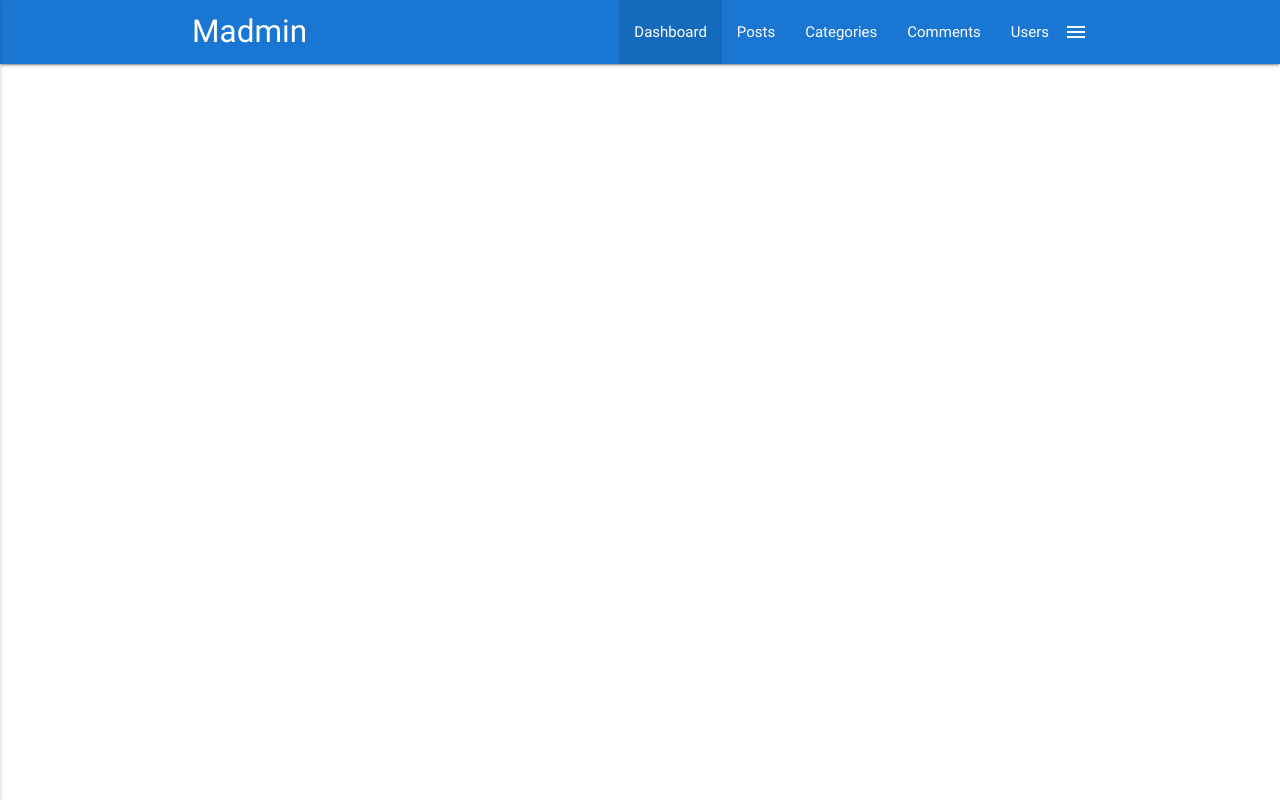
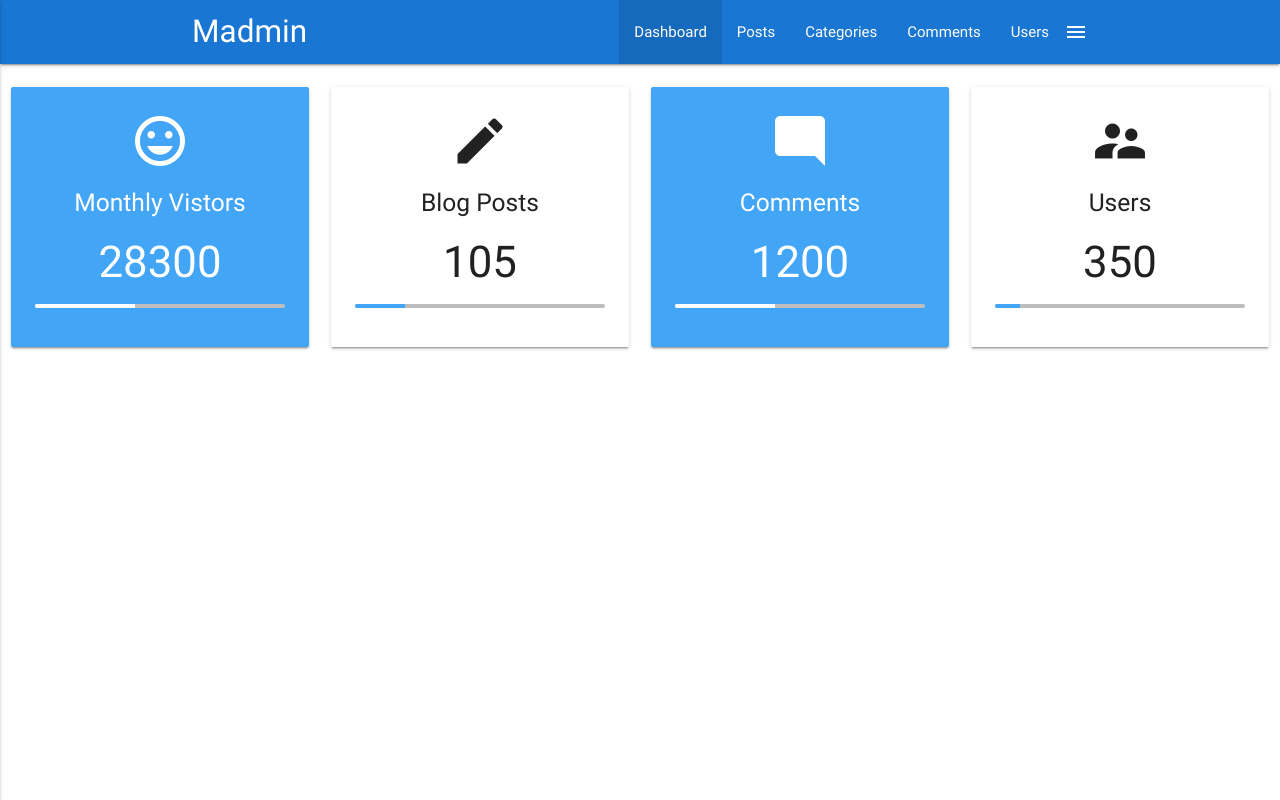
Before and after one commit to boonseng3/material-css-madmin, a plain HTML site: page index.html in a window 1280 px wide. Drawn offline with nearby package versions, Linux system fonts and the light colour scheme.

Commit message:
Add Stats counter & Preloader

```diff
--- a/css/main.css
+++ b/css/main.css
@@ -0,0 +1,5 @@
+.loader {
+  position: absolute;
+  top: 40%;
+  left: 47%;
+}
--- a/index.html
+++ b/index.html
@@ -84,23 +84,113 @@
           <li>
             <a href="login.html" class="waves-effect">Logout</a>
           </li>
-
         </ul>
       </div>
     </div>
+  </nav>
+  <!-- Section: Stats -->
+  <section class="section section-stats center">
+    <div class="row">
+      <div class="col s12 m6 l3">
+        <div class="card-panel blue lighten-1 white-text center">
+          <i class="material-icons medium">insert_emoticon</i>
+          <h5>Monthly Vistors</h5>
+          <h3 class="count">28300</h3>
+          <div class="progress grey lighten-1">
+            <div class="determinate white" style="width: 40%;"></div>
+          </div>
+        </div>
+      </div>
 
-  </nav>
+
+      <div class="col s12 m6 l3">
+        <div class="card-panel center">
+          <i class="material-icons medium">mode_edit</i>
+          <h5>Blog Posts</h5>
+          <h3 class="count">105</h3>
+          <div class="progress grey lighten-1">
+            <div class="determinate blue lighten-1" style="width: 20%;"></div>
+          </div>
+        </div>
+      </div>
+
+
+      <div class="col s12 m6 l3">
+        <div class="card-panel blue lighten-1 white-text center">
+          <i class="material-icons medium">mode_comment</i>
+          <h5>Comments</h5>
+          <h3 class="count">1200</h3>
+          <div class="progress grey lighten-1">
+            <div class="determinate white" style="width: 40%;"></div>
+          </div>
+        </div>
+      </div>
+
+
+      <div class="col s12 m6 l3">
+        <div class="card-panel center">
+          <i class="material-icons medium">supervisor_account</i>
+          <h5>Users</h5>
+          <h3 class="count">350</h3>
+          <div class="progress grey lighten-1">
+            <div class="determinate blue lighten-1" style="width: 10%;"></div>
+          </div>
+        </div>
+      </div>
+    </div>
+  </section>
+
+  <!-- Preloader -->
+  <div class="preloader-wrapper big active loader">
+    <div class="spinner-layer spinner-blue-only">
+      <div class="circle-clipper left">
+        <div class="circle"></div>
+      </div>
+      <div class="gap-patch">
+        <div class="circle"></div>
+      </div>
+      <div class="circle-clipper right">
+        <div class="circle"></div>
+      </div>
+    </div>
+  </div>
 
 
   <!--Import jQuery before materialize.js-->
   <script type="text/javascript" src="https://code.jquery.com/jquery-3.2.1.min.js"></script>
   <script type="text/javascript" src="js/materialize.min.js"></script>
   <script>
-    $(document).ready(function () {
-      // Custom JS & jQuery here
-      $('.btn-collapse').sideNav();
+    // Hide Sections
+    $('.section').hide();
 
-    });
+    setTimeout(function () {
+      $(document).ready(function () {
+
+        // show sections
+        $('.section').fadeIn();
+
+        // Hide Preloader
+        $('.loader').fadeOut();
+
+        // Custom JS & jQuery here
+        $('.btn-collapse').sideNav();
+
+        // counter
+        $('.count').each(function () {
+          $(this).prop('Counter', 0).animate({
+            Counter: $(this).text()
+          }, {
+              duration: 1000,
+              easing: 'swing',
+              step: function (now) {
+                $(this).text(Math.ceil(now));
+              }
+            });
+        });
+
+      });
+    }, 1000);
+
   </script>
 </body>
 
```
Also changed, not shown: 1 other file.
